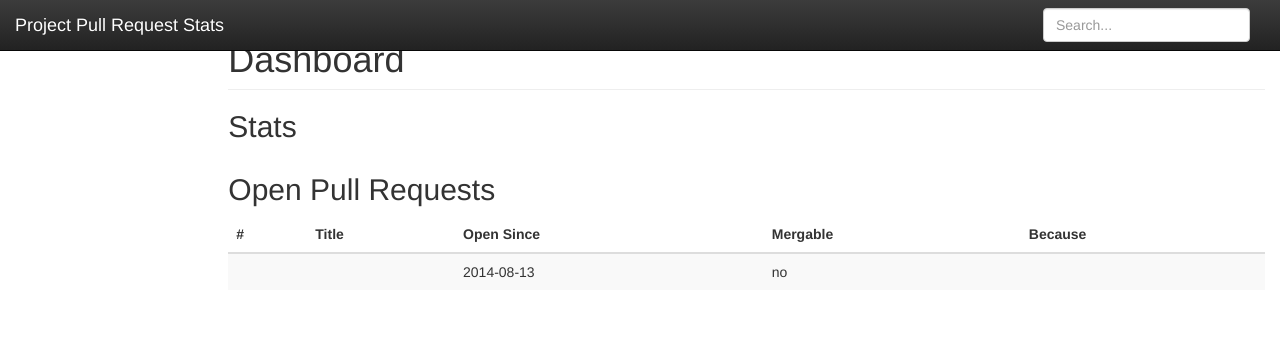
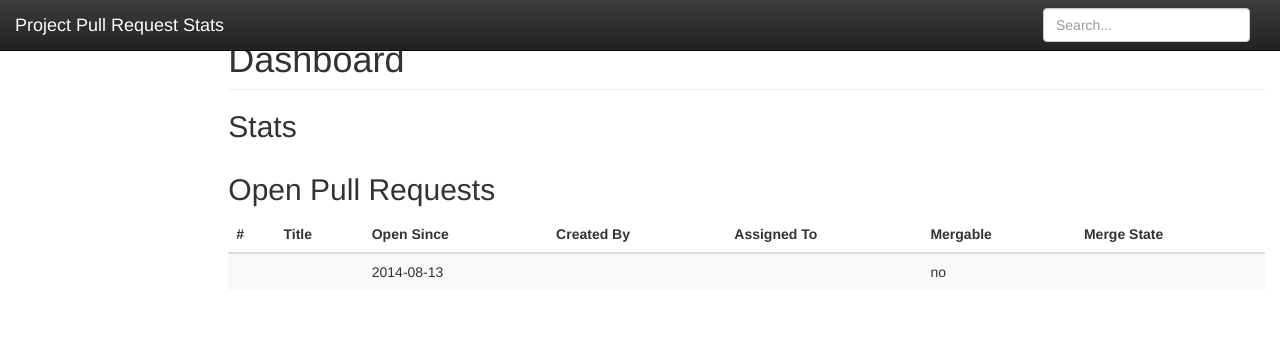
Before and after one commit to dazz/repo-pr-stats, a PHP site: template views/repository.twig in a window 1280 px wide. Shown: the top 351 px of the page. Run offline with PHP 8.4, Linux system fonts and the light colour scheme; the template is opened without the code that fills it: most values are stand-ins (such as "Sample title", 1, 10 or a date in 2020); some libraries are stand-ins or nearby versions.

Commit message:
added displaying "Created By" and "Assigned To"

```diff
--- a/views/repository.twig
+++ b/views/repository.twig
@@ -17,8 +17,10 @@
                     <th>#</th>
                     <th>Title</th>
                     <th>Open Since</th>
+                    <th>Created By</th>
+                    <th>Assigned To</th>
                     <th>Mergable</th>
-                    <th>Because</th>
+                    <th>Merge State</th>
                 </tr>
                 </thead>
                 <tbody>
@@ -33,6 +35,8 @@
                                     {{ pull.title }}</a>
                             </td>
                             <td>{{ pull.created_at|date("Y-m-d") }}</td>
+                            <td>{{ pull.user.login }}</td>
+                            <td>{{ pull.assignee ? pull.assignee.login : '' }}</td>
                             <td>{{ pull.mergeable ? 'yes' : 'no' }}</td>
                             <td>{{ pull.mergeable_state }}</td>
                         </tr>
```
